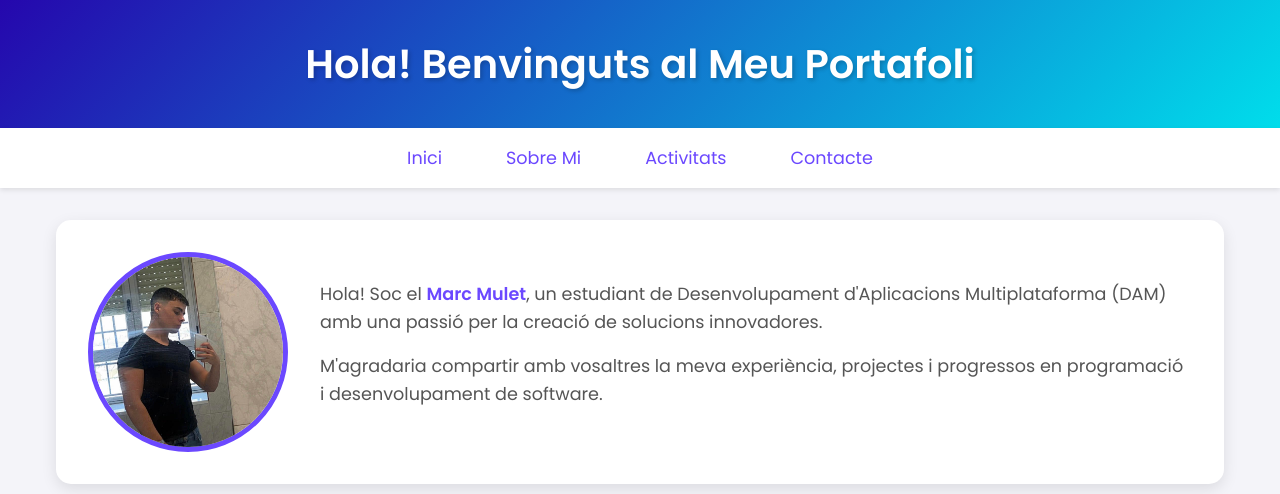
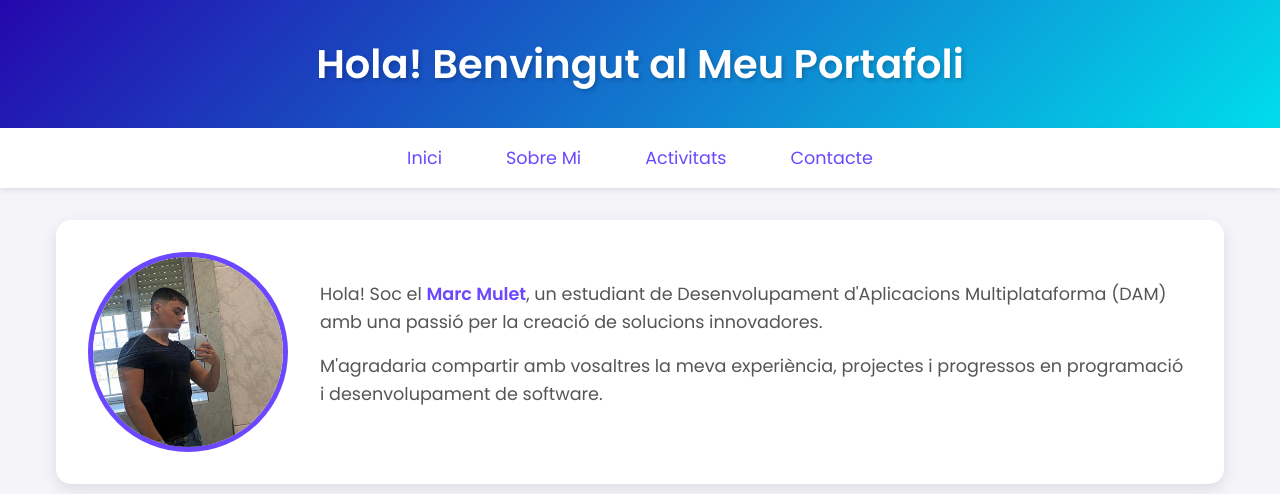
Before and after one commit to MarcMulet04/portafolio, a plain HTML site: page index.html in a window 1280 px wide. Shown: the top 494 px of the page. Drawn offline with Linux system fonts and the light colour scheme.

Commit message:
Deploying to gh-pages from @ MarcMulet04/portafolio@e7cbb064a1a8d50ab8f2fc4e75709b61cbb86858 🚀

```diff
--- a/index.html
+++ b/index.html
@@ -9,7 +9,7 @@
 </head>
 <body>
     <header>
-        <h1>Hola! Benvinguts al Meu Portafoli</h1>
+        <h1>Hola! Benvingut al Meu Portafoli</h1>
     </header>
     <nav>
         <ul>
```
